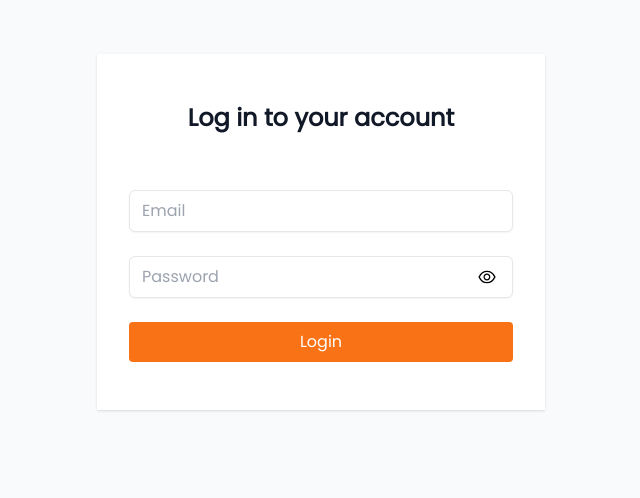
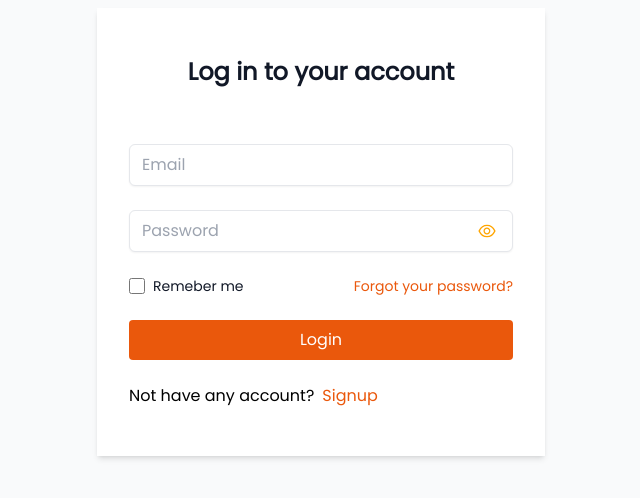
Before and after one commit to ts-roms/Shopwise-MERN, a React (Vite) app in the folder client/: page /login in a window 1280 px wide. Shown: the part 168-666 px from the top of the page, without its empty margins (319-959 px from the left). Built offline with nearby package versions, Linux system fonts and the light colour scheme.

Commit message:
added login and singup page

```diff
--- a/client/src/App.tsx
+++ b/client/src/App.tsx
@@ -1,11 +1,13 @@
 import { BrowserRouter, Route, Routes } from "react-router-dom";
-import Login from "./pages/LoginPage";
+import LoginPage from "./pages/LoginPage";
+import SignupPage from "./pages/SignupPage";
 
 function App() {
   return (
     <BrowserRouter>
       <Routes>
-        <Route path="/login" element={<Login />} />
+        <Route path="/login" element={<LoginPage />} />
+        <Route path="/signup" element={<SignupPage />} />
       </Routes>
     </BrowserRouter>
   );
--- a/client/src/components/login/Login.tsx
+++ b/client/src/components/login/Login.tsx
@@ -1,26 +1,33 @@
 import { useState, ChangeEvent } from "react";
 import PasswordInput from "../passwordInput/PasswordInput";
+import style from "../../styles/style";
+import { Link } from "react-router-dom";
 
 const initialState = {
   email: "",
   password: "",
+  isRemeber: false,
 };
 
 export default function Login() {
   const [formData, setFormData] = useState(initialState);
 
   function handleChange(e: ChangeEvent<HTMLInputElement>) {
-    const { name, value } = e.target;
+    const { name, value, type, checked } = e.target;
     setFormData((prevForm) => ({
       ...prevForm,
-      [name]: value,
+      [name]: type === "checkbox" ? checked : value,
     }));
   }
 
   console.log(formData);
 
+  function handleSubmit() {
+    console.log("submitted");
+  }
+
   return (
-    <div className="px-8 py-12 w-full max-w-md mx-auto bg-white shadow">
+    <div className="px-8 py-12 w-full max-w-md mx-auto bg-white shadow-md">
       <h2 className="text-center text-2xl font-extrabold text-gray-900">
         Log in to your account
       </h2>
@@ -48,12 +55,48 @@ export default function Login() {
             value={formData.password}
             onChange={handleChange}
           />
+          <div className={`${style.flex_normal} justify-between`}>
+            <div className={`${style.flex_normal}`}>
+              <input
+                type="checkbox"
+                name="isRemeber"
+                id="remeberme"
+                checked={formData.isRemeber}
+                onChange={handleChange}
+                className="h-4 w-4 text-orange-500 focus:ring-orange-500 border-gray-300 rounded"
+              />
+              <label
+                htmlFor="remeberme"
+                className="ml-2 block text-sm text-gray-900"
+              >
+                Remeber me
+              </label>
+            </div>
+            <div className="text-sm">
+              <Link
+                to="/forgetpassword"
+                className="font-medium text-orange-600 transition-all hover:text-orange-500 focus:text-orange-500"
+              >
+                Forgot your password?
+              </Link>
+            </div>
+          </div>
           <button
-            className="w-full bg-orange-500 text-white py-2 rounded"
+            className="w-full group bg-orange-600 text-white py-2 rounded hover:bg-orange-500 focus:bg-orange-500 transition-all"
             type="submit"
+            onClick={handleSubmit}
           >
             Login
           </button>
+          <div className={`${style.flex_normal}`}>
+            <h4>Not have any account?</h4>
+            <Link
+              to="/signup"
+              className="font-medium text-orange-600 transition-all hover:text-orange-500 focus:text-orange-500 ml-2"
+            >
+              Signup
+            </Link>
+          </div>
         </form>
       </div>
     </div>
--- a/client/src/components/passwordInput/PasswordInput.tsx
+++ b/client/src/components/passwordInput/PasswordInput.tsx
@@ -41,9 +41,9 @@ export default function PasswordInput({
         onClick={handleClick}
       >
         {isShow ? (
-          <AiOutlineEyeInvisible size={20} />
+          <AiOutlineEyeInvisible color="orange" size={20} />
         ) : (
-          <AiOutlineEye size={20} />
+          <AiOutlineEye color="orange" size={20} />
         )}
       </div>
     </div>
--- /dev/null
+++ b/client/src/components/signup/Signup.tsx
@@ -0,0 +1,138 @@
+import { useState, ChangeEvent } from "react";
+import PasswordInput from "../passwordInput/PasswordInput";
+import style from "../../styles/style";
+import { Link } from "react-router-dom";
+
+const initialState = {
+  profilePicture: null as File | null,
+  fullname: "",
+  email: "",
+  password: "",
+};
+
+export default function Signup() {
+  const [formData, setFormData] = useState(initialState);
+
+  const defaultProfile = "https://i.ibb.co/kK2JV13/Png-Item-1503945.png";
+
+  function handleChange(event: ChangeEvent<HTMLInputElement>) {
+    const { name, value, type, files } = event.target;
+
+    if (type === "file" && files) {
+      setFormData((prevFormData) => ({
+        ...prevFormData,
+        [name]: files?.[0] || null,
+      }));
+      // Create a preview of the uploaded image and display it in the UI
+      const reader = new FileReader();
+      reader.onload = () => {
+        const imgPreview = document.getElementById(
+          "img-preview"
+        ) as HTMLImageElement;
+        if (imgPreview) {
+          imgPreview.src = reader.result as string;
+        }
+      };
+      reader.readAsDataURL(files?.[0]);
+    } else {
+      setFormData((prevFormData) => ({
+        ...prevFormData,
+        [name]: value,
+      }));
+    }
+  }
+
+  console.log(formData);
+
+  function handleSubmit() {
+    console.log("submitted");
+  }
+
+  return (
+    <div className="px-8 py-12 w-full max-w-md mx-auto bg-white shadow-md">
+      <h2 className="text-center text-2xl font-extrabold text-gray-900">
+        Register as a new user
+      </h2>
+      <div className="mt-10">
+        <form className="space-y-6">
+          <div className={`${style.flex_normal} justify-center flex-col`}>
+            <input
+              type="file"
+              accept="image/*"
+              onChange={handleChange}
+              name="profilePicture"
+              id="profilePicture"
+              hidden
+            />
+            <img
+              id="img-preview"
+              src="https://i.ibb.co/kK2JV13/Png-Item-1503945.png"
+              className="h-40 w-40 rounded-full"
+              alt="Profile Preview"
+            />
+            <label
+              htmlFor="profilePicture"
+              className="text-blue-600 mt-2  cursor-pointer hover:text-blue-500 focus::text-blue-500"
+            >
+              Edit profile picture
+            </label>
+          </div>
+
+          <div>
+            <label htmlFor="email" className="sr-only">
+              Full Name
+            </label>
+            <input
+              type="text"
+              name="fullname"
+              required
+              value={formData.fullname}
+              onChange={handleChange}
+              placeholder="Full Name"
+              className="appearance-none block w-full py-2 px-3 border border-gray-200 rounded-md focus:outline-none shadow-sm placeholder-gray-400 focus:ring-orange-500 focus:border-orange-500"
+            />
+          </div>
+          <div>
+            <label htmlFor="email" className="sr-only">
+              Email
+            </label>
+            <input
+              type="email"
+              name="email"
+              autoComplete="email"
+              required
+              value={formData.email}
+              onChange={handleChange}
+              placeholder="Email"
+              className="appearance-none block w-full py-2 px-3 border border-gray-200 rounded-md focus:outline-none shadow-sm placeholder-gray-400 focus:ring-orange-500 focus:border-orange-500"
+            />
+          </div>
+
+          <PasswordInput
+            placeholder="Password"
+            name="password"
+            value={formData.password}
+            onChange={handleChange}
+          />
+
+          <button
+            className="w-full group bg-orange-600 text-white py-2 rounded hover:bg-orange-500 focus:bg-orange-500 transition-all"
+            type="submit"
+            onClick={handleSubmit}
+          >
+            Submit
+          </button>
+          <div className={`${style.flex_normal}`}>
+            <h4>Already have an account ?</h4>
+            <Link
+              to="/login"
+              className="font-medium text-orange-600 transition-all hover:text-orange-500 focus:text-orange-500 ml-2"
+            >
+              Login
+            </Link>
+          </div>
+        </form>
+      </div>
+    </div>
+  );
+}
--- /dev/null
+++ b/client/src/pages/SignupPage.tsx
@@ -0,0 +1,9 @@
+import Signup from "../components/signup/Signup";
+
+export default function SignupPage() {
+  return (
+    <section className="min-h-screen bg-gray-50 flex flex-col justify-center">
+      <Signup />
+    </section>
+  );
+}
--- a/client/src/styles/style.ts
+++ b/client/src/styles/style.ts
@@ -16,7 +16,7 @@ const style = {
   cart_button_text: "text-white text-base front-semibold",
   input: "w-full border p-1 rounded-md",
   activeStatus: "w-2.5 h-2.5 rounded-full absolute top-0 right-1 bg-[#40d132]",
-  flex_normal: "flex, items-center",
+  flex_normal: "flex items-center",
 };
 
 export default style;
```
